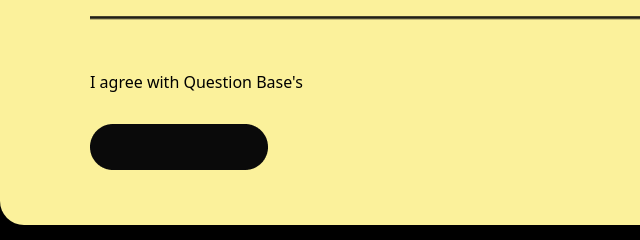
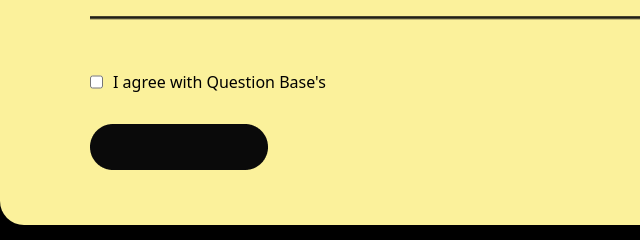
Before and after one commit to Qamariddin-Developer/shanbe, a website: page index.html in a window 1280 px wide. Shown: the part 5648-5888 px from the top of the page, 0-640 px from the left. Drawn offline with Linux system fonts and the light colour scheme.

Commit message:
add  comit push

```diff
--- a/index.html
+++ b/index.html
@@ -116,7 +116,10 @@
             <img src="./src/q8.png" class="mb-[50px]">
             <div>
 
-                <p>I agree with Question Base's</p>
+                <div class=" flex gap-[10px]">
+                    <input type="checkbox">
+                    <p>I agree with Question Base's</p>
+                </div>
                 <img src="./src/r6.png" class="mt-[30px] mb-[30px]">
             </div>
         </div>
@@ -130,6 +133,7 @@
                 <p>Support</p>
                 <p>Privacy Policy</p>
                 <p>Terms of Use</p>
+
             </div>
         </div>
     </div>
```
Also changed, not shown: src/output.css.
